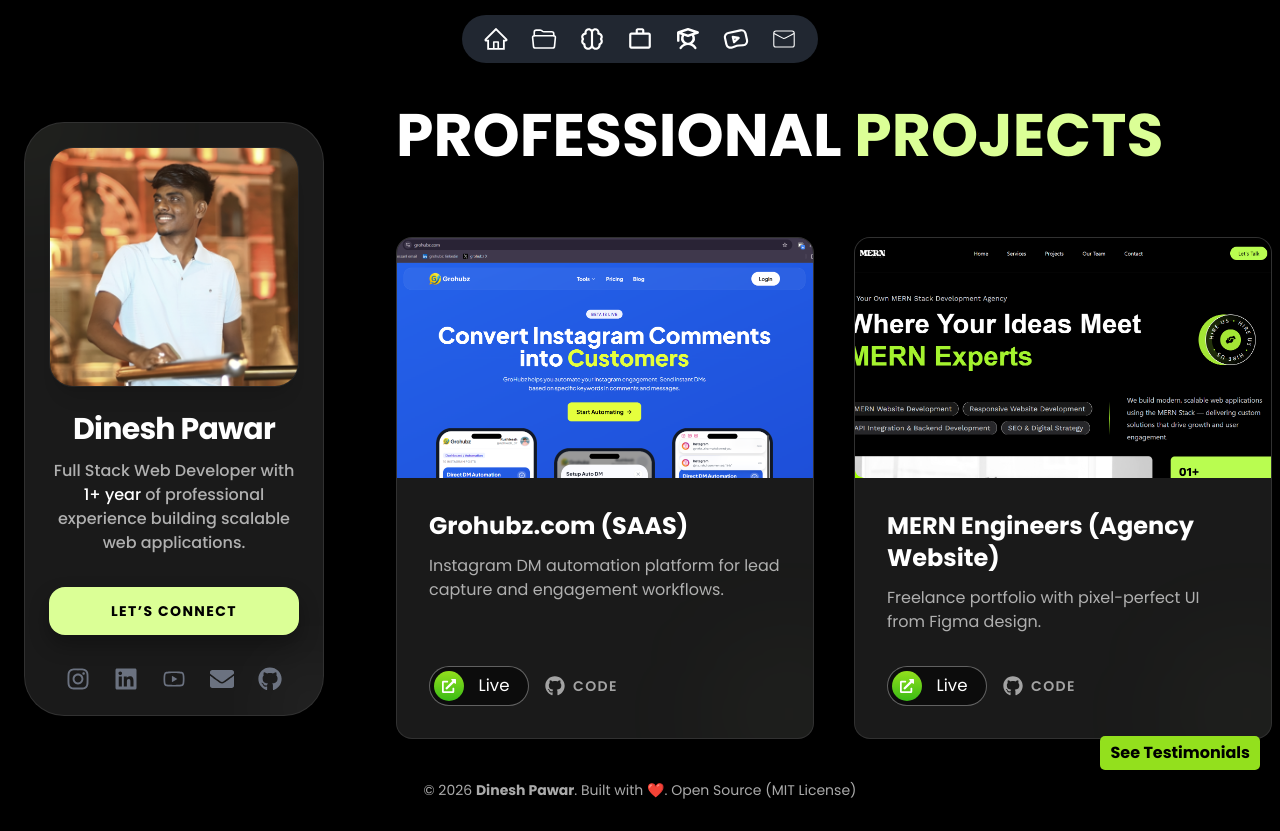
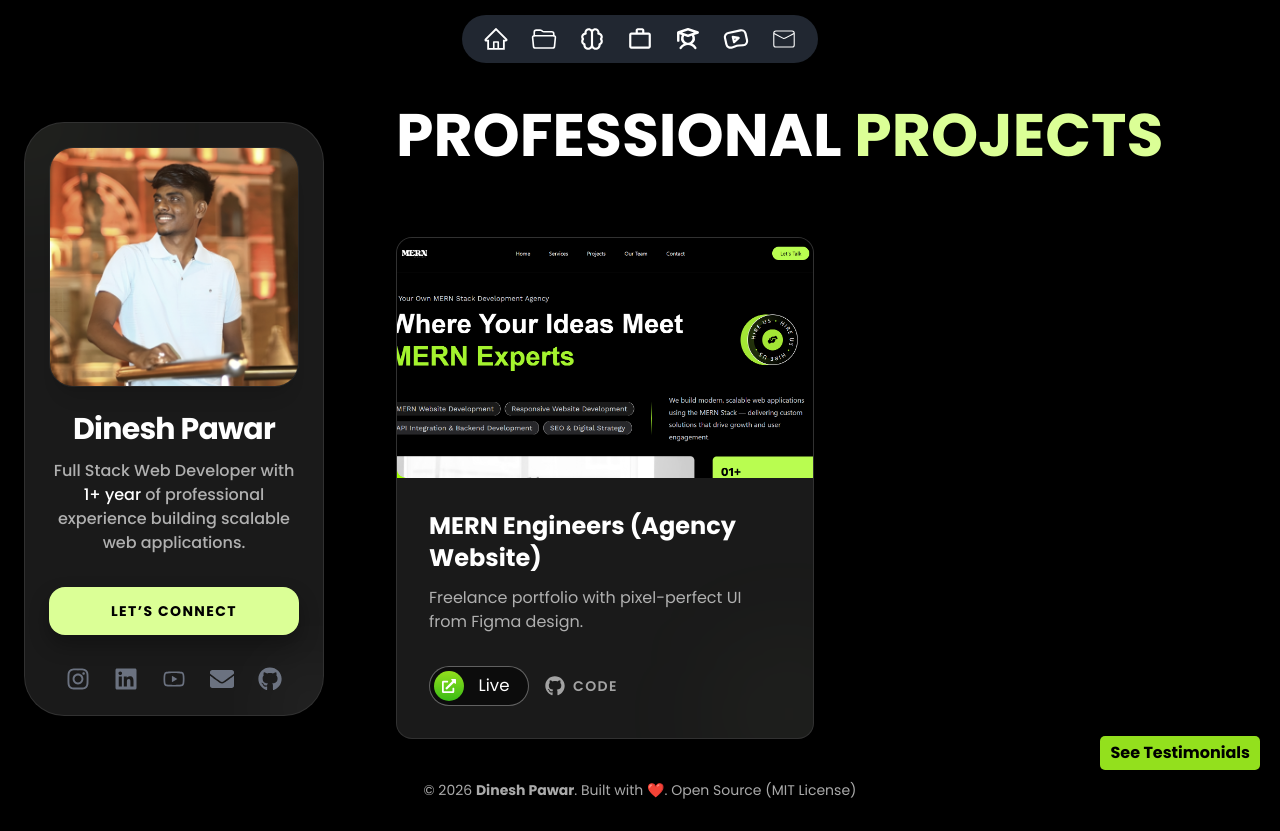
Before and after one commit to DineshPawar7/DineshPawar-Portfolio07, a React (Create React App) app: page /projects in a window 1280 px wide. Built offline with nearby package versions, Linux system fonts and the light colour scheme.

Commit message:
portfolio updated

```diff
--- a/src/pages/Projects.js
+++ b/src/pages/Projects.js
@@ -7,17 +7,17 @@ import { FaExternalLinkAlt } from "react-icons/fa";
 import AnimatedButton from "../components/AnimatedButton";
 
 const projectsData = [
+  // {
+  //   id: 1,
+  //   title: "Grohubz.com (SAAS)",
+  //   description:
+  //     "Instagram DM automation platform for lead capture and engagement workflows.",
+  //   github: "https://github.com/DineshPawar7/grohubz.com",
+  //   live: "https://grohubz.com",
+  //   img: Grohubz,
+  // },
   {
     id: 1,
-    title: "Grohubz.com (SAAS)",
-    description:
-      "Instagram DM automation platform for lead capture and engagement workflows.",
-    github: "https://github.com/DineshPawar7/grohubz.com",
-    live: "https://grohubz.com",
-    img: Grohubz,
-  },
-  {
-    id: 2,
     title: "MERN Engineers (Agency Website)",
     description:
       "Freelance portfolio with pixel-perfect UI from Figma design.",
```
